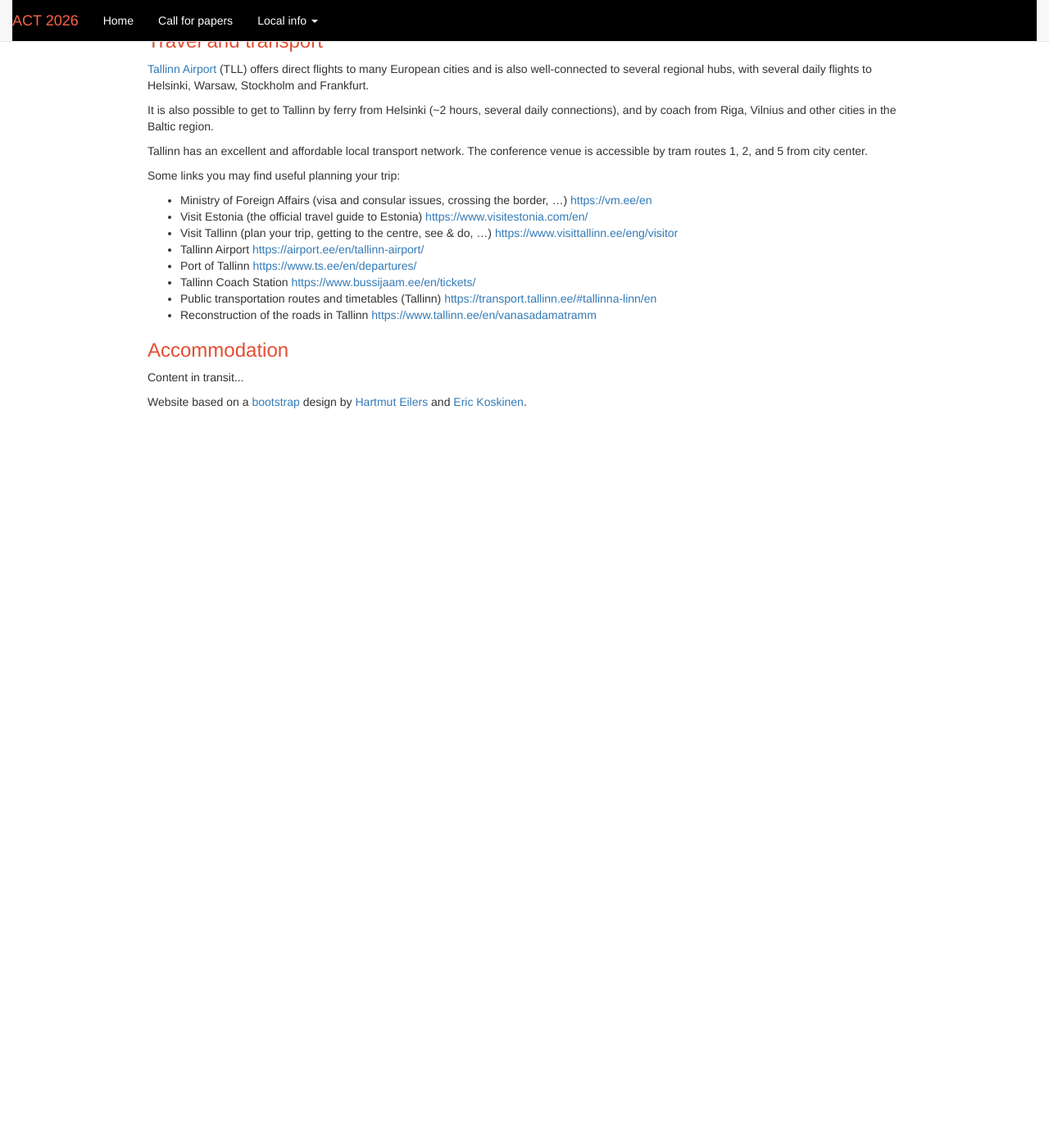
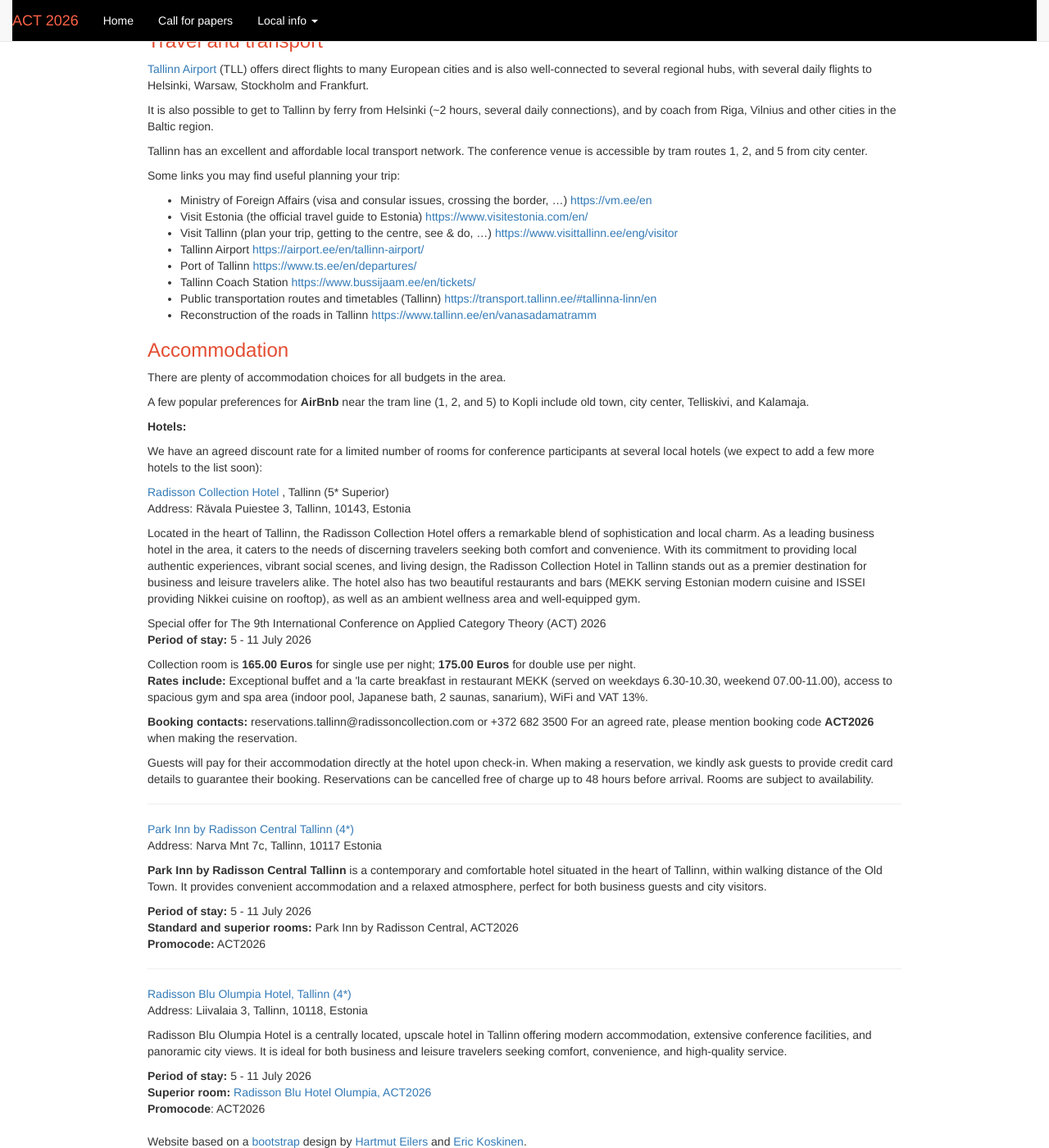
Before and after one commit to actconf2026/actconf2026.github.io, a Jekyll site: the page built from local.html, in a window 1280 px wide and 1400 px high, scrolled down 1411 px. Shown: the whole window at 82% size. Built offline with Jekyll 4.4.1, drawn with Linux system fonts in a browser that asks for light colours; before the commit the page ends 1921 px from its top, so only the background shows below that.

Commit message:
Accommodation details

```diff
--- a/local.html
+++ b/local.html
@@ -110,7 +110,93 @@ other cities in the Baltic region.
 
 <h3 id="accommodation"> Accommodation </h3>
 
-Content in transit...
+<p> There are plenty of accommodation choices for all budgets in the area. </p>
+
+<p>
+  A few popular preferences for <b>AirBnb</b> near the tram line (1, 2, and 5) to Kopli include old town, city center, Telliskivi, and Kalamaja.
+</p>
+
+<p><b>Hotels:</b></p>
+
+<p> We have an agreed discount rate for a limited number of rooms for conference participants at several
+  local hotels (we expect to add a few more hotels to the list soon): </p>
+
+<p>
+<a href="https://www.radissonhotels.com/et-ee/hotellid/radisson-collection-tallinn">
+Radisson Collection Hotel
+</a>, Tallinn (5* Superior) </br>
+Address: Rävala Puiestee 3, Tallinn, 10143, Estonia
+</p>
+
+<p>
+Located in the heart of Tallinn, the Radisson Collection Hotel offers a remarkable blend of sophistication and local charm. As a leading business hotel in the area, it caters to the needs of discerning travelers seeking both comfort and convenience. With its commitment to providing local authentic experiences, vibrant social scenes, and living design, the Radisson Collection Hotel in Tallinn stands out as a premier destination for business and leisure travelers alike. The hotel also has two beautiful restaurants and bars (MEKK serving Estonian modern cuisine and ISSEI providing Nikkei cuisine on rooftop), as well as an ambient wellness area and well-equipped gym.
+</p>
+
+<p>
+Special offer for The 9th International Conference on Applied Category Theory (ACT) 2026 </br>
+<b>Period of stay:</b> 5 - 11 July 2026
+</p>
+
+<p>
+Collection room is <b>165.00 Euros</b> for single use per night; <b>175.00 Euros</b> for double use per night. </br>
+<b>Rates include:</b> Exceptional buffet and a 'la carte breakfast in restaurant MEKK (served on weekdays 6.30-10.30, weekend 07.00-11.00), access to spacious gym and spa area (indoor pool, Japanese bath, 2 saunas, sanarium), WiFi and VAT 13%.
+</p>
+
+<p>
+<b>Booking contacts:</b> reservations.tallinn@radissoncollection.com or +372 682 3500
+For an agreed rate, please mention booking code <b>ACT2026</b> when making the reservation.
+</p>
+
+<p>Guests will pay for their accommodation directly at the hotel upon check-in.
+When making a reservation, we kindly ask guests to provide credit card details to guarantee their booking.
+Reservations can be cancelled free of charge up to 48 hours before arrival.
+Rooms are subject to availability.
+</p>
+
+<hr>
+
+<p>
+<a href="https://www.radissonhotels.com/en-us/hotels/park-inn-tallinn">
+Park Inn by Radisson Central Tallinn (4*)
+</a></br>
+Address: Narva Mnt 7c, Tallinn, 10117 Estonia
+</p>
+
+<p>
+  <b> Park Inn by Radisson Central Tallinn </b> is a contemporary and comfortable hotel
+  situated in the heart of Tallinn, within walking distance of the Old Town.
+  It provides convenient accommodation and a relaxed atmosphere, perfect for both
+  business guests and city visitors.
+</p>
+
+<p>
+<b>Period of stay:</b> 5 - 11 July 2026 </br>
+<b>Standard and superior rooms:</b> Park Inn by Radisson Central, ACT2026 </br>
+<b>Promocode:</b> ACT2026 </br>
+</p>
+
+<hr>
+
+<p>
+<a href="https://www.radissonhotels.com/en-us/hotels/radisson-blu-tallinn-olumpia">
+Radisson Blu Olumpia Hotel, Tallinn (4*)
+</a> </br>
+Address: Liivalaia 3, Tallinn, 10118, Estonia </br>
+</p>
+
+<p>
+  Radisson Blu Olumpia Hotel is a centrally located, upscale hotel in Tallinn offering modern accommodation, extensive conference facilities, and panoramic city views. It is ideal for both business and leisure travelers seeking comfort, convenience, and high-quality service.
+</p>
+
+<p>
+<b>Period of stay:</b> 5 - 11 July 2026 </br>
+<b>Superior room:</b>
+<a href="https://www.radissonhotels.com/en-us/booking/room-display?hotelCode=EETLLOLU&checkInDate=2026-07-05&checkOutDate=2026-07-11&adults%5B%5D=1&children%5B%5D=0&aoc%5B%5D=&searchType=pac&promotionCode=ACT2026&voucher=&brands=&brandFirst=">
+Radisson Blu Hotel Olumpia, ACT2026
+</a>
+</br>
+<b>Promocode</b>: ACT2026
+</p>
 
 </div></div></div>
 <p><p>
```
